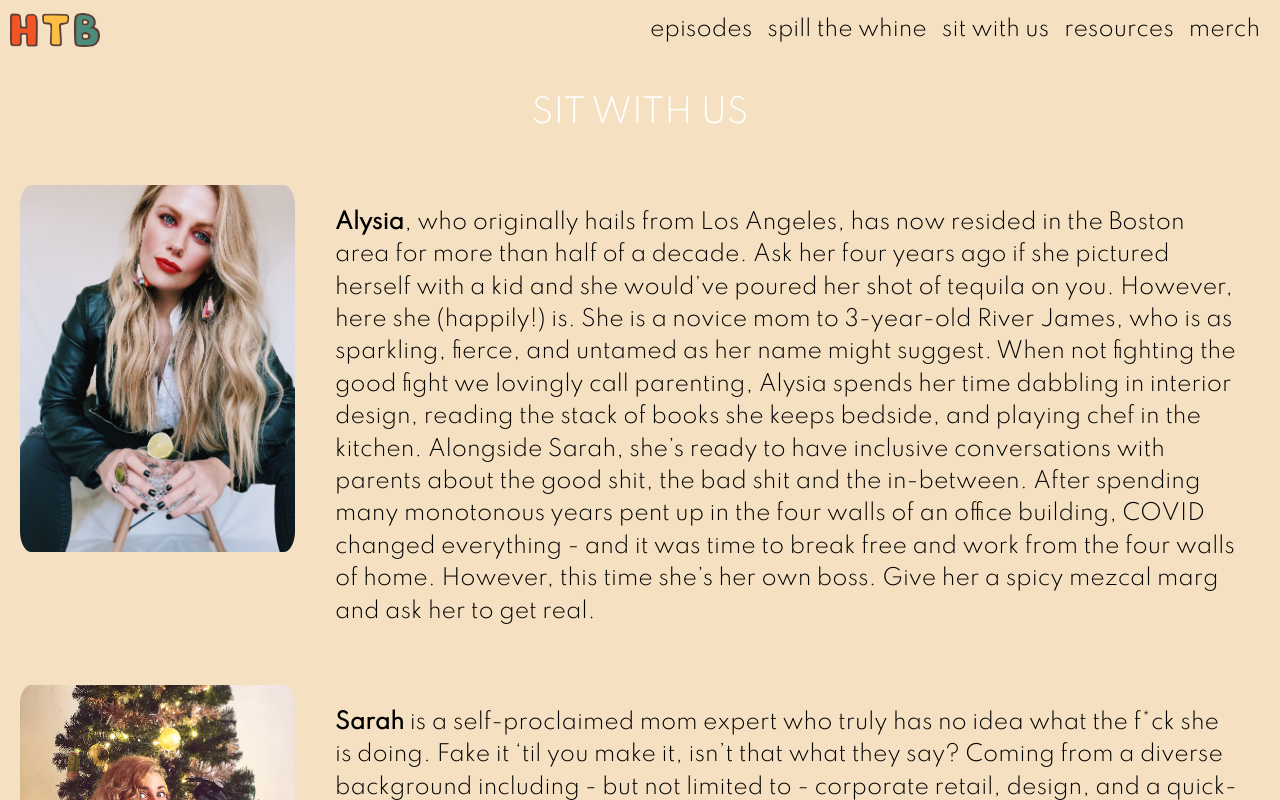
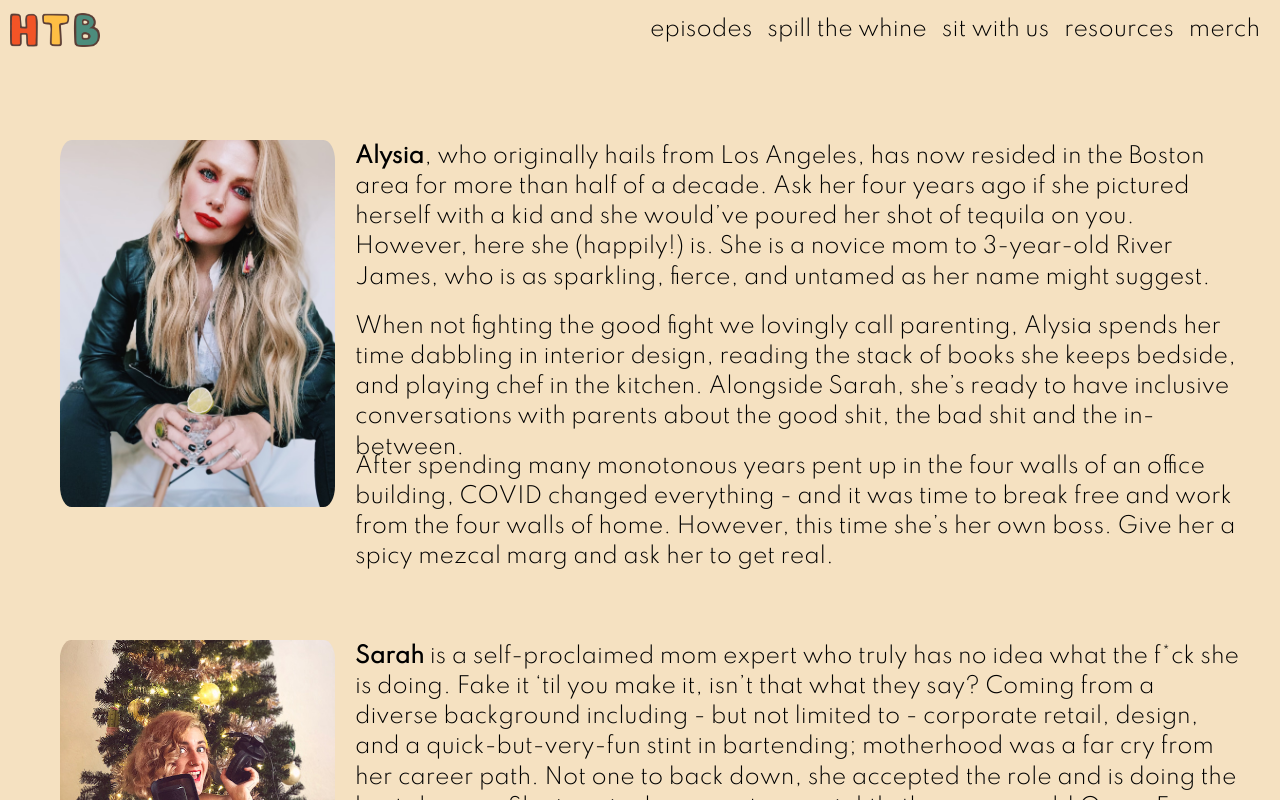
Before and after one commit to gavinoconnor/htb-pod, a React (Create React App) app: page /sitwithus in a window 1280 px wide. Shown: the top 800 px of the page. Built offline with nearby package versions, Linux system fonts and the light colour scheme.

Commit message:
update Alysia container styles

```diff
--- a/public/index.html
+++ b/public/index.html
@@ -9,7 +9,7 @@
       name="description"
       content="Web site created using create-react-app"
     />
-    <link rel="apple-touch-icon" href="%PUBLIC_URL%/logo192.png" />
+    <link rel="apple-touch-icon" href="%PUBLIC_URL%/favicon.ico" />
     <!-- Set website preview image -->
     <meta property="og:image" content="%PUBLIC_URL%/site-preview.png"/>
     <!-- Font Awesome -->
--- a/src/components/Episodes/Episodes.css
+++ b/src/components/Episodes/Episodes.css
@@ -9,7 +9,6 @@
  }
 
 .pod-player {
-  /* border: 1px solid black; */
   width: 95%;
   height: 500px;
   margin-top: 50px;
--- a/src/components/OurStory/OurStory.css
+++ b/src/components/OurStory/OurStory.css
@@ -1,15 +1,10 @@
+/* Sit With Us container styles */
 .about {
   display: grid;
   grid-template-columns: 300px 75%;
   grid-template-rows: 500px 500px 250px;
-}
-
-@media only screen and (max-width: 560px) {
-  .about {
-    display: grid;
-    grid-template-columns: 1fr;
-    grid-template-rows: 1% 45% 1% 45% 5%;
-  }
+  padding: 40px;
+  margin-top: 20px;
 }
 
 .about img {
@@ -18,36 +13,45 @@
   border-radius: 10%;
 }
 
+.about a {
+  color: inherit;
+}
+
+.about p {
+  text-align: left;
+  line-height: 1.4em;
+}
+
+/* Sit With Us container media queries */
+@media only screen and (max-width: 560px) {
+  .about {
+    display: grid;
+    grid-template-columns: 1fr;
+    grid-template-rows: 1% 45% 1% 45% 5%;
+  }
+ }
 @media only screen and (max-width: 560px) {
   .about img {
     max-width: 100px;
   }
  }
-
-.about a {
-  color: inherit;
-}
-
-.about p {
-  padding: 20px;
-  text-align: left;
-  line-height: 1.5em;
-}
-
 @media only screen and (max-width: 560px) {
   .about p {
     font-size: 1rem;
   }
  }
 
-.fa-instagram {
-  color: darkslategray;
+ /* Alysia container styles */
+ .alysia {
+   display: grid;
+   grid-template-rows: 170px 140px 150px;
+   grid-column: 1 / -1;
+  }
+  .alysia p {
+    grid-column-start: 2;
   }
 
-.alysia {
-  display: grid;
-  grid-column: 1 / -1;
-}
+  /* Alysia container media queries */
   @media only screen and (max-width: 560px) {
     .alysia {
       display: grid;
@@ -60,11 +64,6 @@
       place-self: center;
     }
   }
-
-.alysia p {
-  grid-column-start: 2;
-}
-
   @media only screen and (max-width: 560px) {
     .alysia p {
       grid-column-start: 1;
@@ -72,6 +71,7 @@
     }
   }
 
+  /* Sarah container styles */
   .sarah {
     display: grid;
     grid-column: 1 / -1;
@@ -81,6 +81,7 @@
     grid-column-start: 2;
   }
 
+  /* Sarah container media queries */
   @media only screen and (max-width: 560px) {
     .sarah {
       display: grid;
@@ -100,22 +101,27 @@
     }
   }
 
+
+  /* Social Media section styles */
   .more {
     display: grid;
     grid-template-columns: 1fr 1fr;
     grid-column: 1 / -1;
   }
-
   @media only screen and (max-width: 560px) {
     .more {
       display: grid;
       grid-row-start: 5;
     }
   }
-
   @media only screen and (max-width: 560px) {
     .hide {
       display: none;
       grid-row-start: 5;
     }
   }
+
+  /* Font Awesome icon styles */
+  .fa-instagram {
+    color: darkslategray;
+  }
--- a/src/components/OurStory/OurStory.js
+++ b/src/components/OurStory/OurStory.js
@@ -11,12 +11,19 @@ class OurStory extends React.Component {
       <div className='about'>
 
         <div className="alysia">
-          <img src={Alysia} alt="alysia"/>
-          <p><strong>Alysia</strong>, who originally hails from Los Angeles, has now resided in the Boston area for more than half of a decade. Ask her four years ago if she pictured herself with a kid and she would’ve poured her shot of tequila on you. However, here she (happily!) is. She is a novice mom to 3-year-old River James, who is as sparkling, fierce, and untamed as her name might suggest.  When not fighting the good fight we lovingly call parenting, Alysia spends her time dabbling in interior design, reading the stack of books she keeps bedside, and playing chef in the kitchen. Alongside Sarah, she’s ready to have inclusive conversations with parents about the good shit, the bad shit and the in-between. After spending many monotonous years pent up in the four walls of an office building, COVID changed everything - and it was time to break free and work from the four walls of home. However, this time she’s her own boss. Give her a spicy mezcal marg and ask her to get real.</p>
+          <img src={Alysia} alt="alysia" />
+          <p><strong>Alysia</strong>, who originally hails from Los Angeles, has now resided in the Boston area for more than half of a decade. Ask her four years ago if she pictured herself with a kid and she would’ve poured her shot of tequila on you. However, here she (happily!) is. She is a novice mom to 3-year-old River James, who is as sparkling, fierce, and untamed as her name might suggest.
+          </p>
+          <p>
+            When not fighting the good fight we lovingly call parenting, Alysia spends her time dabbling in interior design, reading the stack of books she keeps bedside, and playing chef in the kitchen. Alongside Sarah, she’s ready to have inclusive conversations with parents about the good shit, the bad shit and the in-between.
+          </p>
+          <p>
+            After spending many monotonous years pent up in the four walls of an office building, COVID changed everything - and it was time to break free and work from the four walls of home. However, this time she’s her own boss. Give her a spicy mezcal marg and ask her to get real.
+          </p>
         </div>
 
         <div className="sarah">
-          <img src={Sarah} alt="sarah"/>
+          <img src={Sarah} alt="sarah" />
           <p><strong>Sarah</strong> is a self-proclaimed mom expert who truly has no idea what the f*ck she is doing. Fake it ‘til you make it, isn’t that what they say?  Coming from a diverse background including - but not limited to - corporate retail, design, and a quick-but-very-fun stint in bartending; motherhood was a far cry from her career path. Not one to back down, she accepted the role and is doing the best she can. She is a single mama to a sprightly three-year-old Owen Fox, who is an actual tornado of love and mischief. After quite the life-changing move from the east coast to the west to help a friend launch a new business... a global pandemic hit.  So what does a single mother, unemployed, living across the country from her support system do? Her best to create a community of people who also have no fucking clue what they are doing, drink in hand. Alongside Alysia, Sarah wants to create a safe space to talk about shit: the good, the bad, and the especially hideous. Time to slide down a bourbon on the rocks, sit crooked, and talk straight.</p>
         </div>
 
--- a/src/containers/SitWithUs/SitWithUs.js
+++ b/src/containers/SitWithUs/SitWithUs.js
@@ -1,7 +1,7 @@
 import React from 'react';
 
 import OurStory from '../../components/OurStory/OurStory';
-// import Contact from '../../components/Contact/Contact';
+
 
 import './SitWithUs.css';
 
@@ -9,7 +9,6 @@ class SitWithUs extends React.Component {
   render() {
     return (
       <div className='sitwithus'>
-        <h1>Sit With Us</h1>
         <OurStory />
       </div>
     )
```
Also changed, not shown: public/manifest.json. Lines whose indentation alone changed are shown as unchanged.
